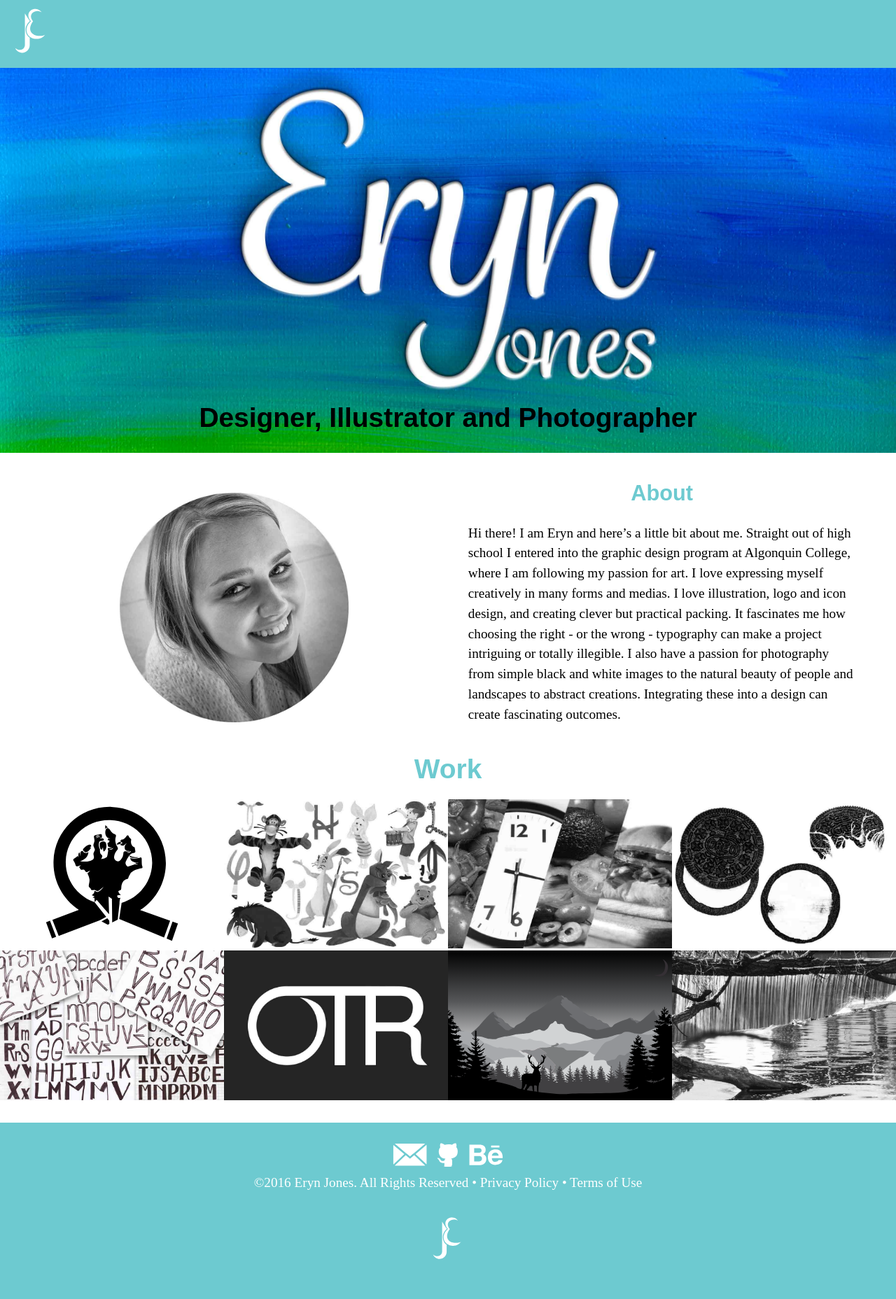
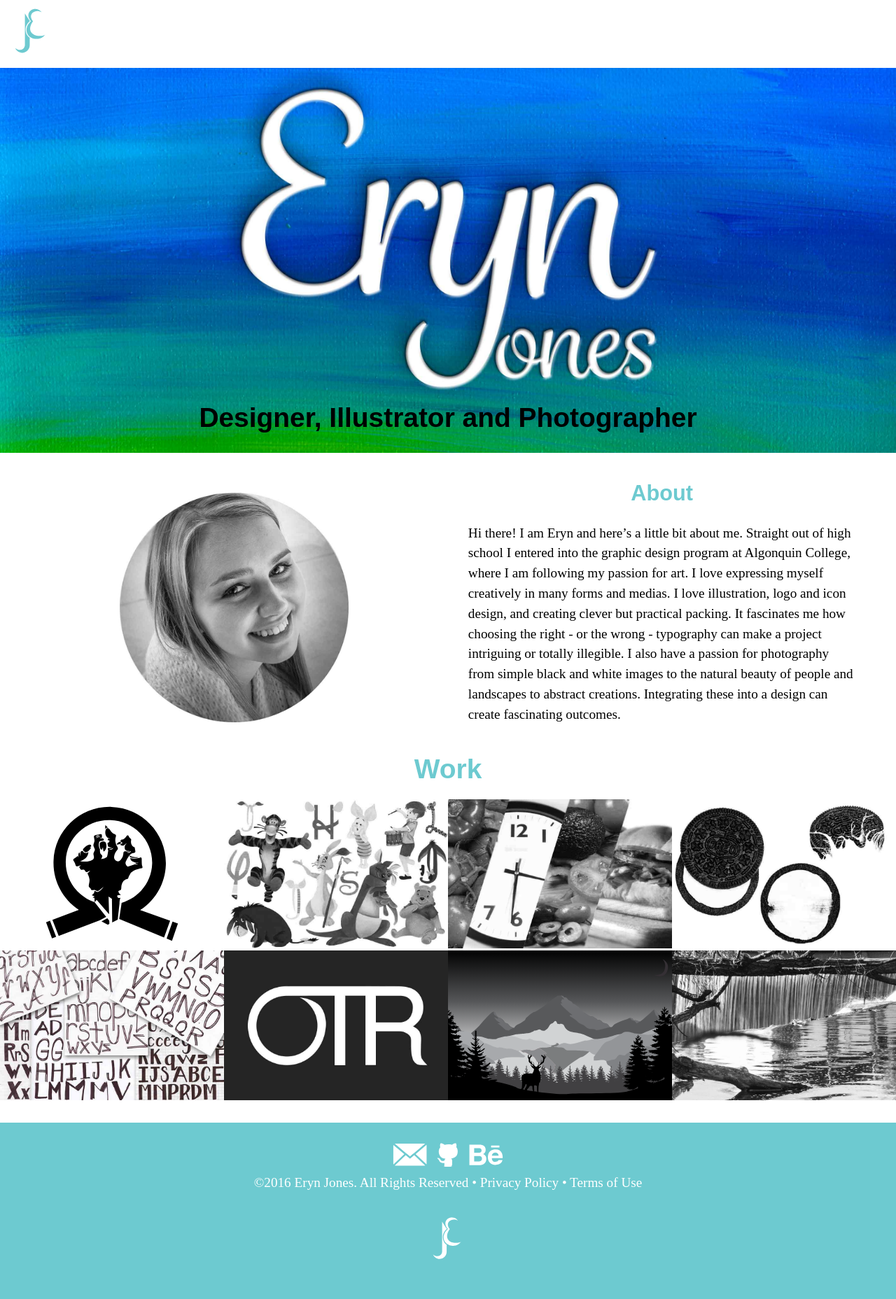
Before and after one commit to erynjones/portfolio, a Jekyll site: the page built from index.html, in a window 1280 px wide. Shown: the whole page at 70% size. Built offline with Jekyll 4.4.1, drawn with Linux system fonts in a browser that asks for light colours; some web fonts are replaced.

Commit message:
white banner added and teal logo

```diff
--- a/_layouts/default.html
+++ b/_layouts/default.html
@@ -28,8 +28,8 @@
   <li><a href="#main">Jump to main content</a></li>
 </ul>
 
-<header itemref="data-author" itemscope itemtype="https://schema.org/WebSite" id="top" class="teal-background" role="banner">
-    <a itemprop="url" href="{{site.baseurl}}/index"><img class="pad-t-1-4 push-1-4 icons logo" src="{{site.baseurl}}/images/eryn-jones.svg" alt="Eryn Jones"></a>
+<header itemref="data-author" itemscope itemtype="https://schema.org/WebSite" id="top" class="white-background" role="banner">
+  <a itemprop="url" href="{{site.baseurl}}/index"><img class="pad-t-1-4 push-1-4 icons logo" src="{{site.baseurl}}/images/eryn-jones-teal.svg" alt="Eryn Jones"></a>
 </header>
 
 <main role="main" id="main">
--- a/_layouts/illustration-default.html
+++ b/_layouts/illustration-default.html
@@ -27,8 +27,8 @@
   <li><a href="#main">Jump to main content</a></li>
 </ul>
 
-<header itemref="data-author" itemscope itemtype="https://schema.org/WebSite" id="top" class="skip-links teal-background head-2">
-    <a itemprop="url" href="{{site.baseurl}}/index"><img class="pad-t-1-4 push-1-4 icons logo" src="{{site.baseurl}}/images/eryn-jones.svg" alt="Eryn Jones"></a>
+<header itemref="data-author" itemscope itemtype="https://schema.org/WebSite" id="top" class="skip-links white-background head-2">
+    <a itemprop="url" href="{{site.baseurl}}/index"><img class="pad-t-1-4 push-1-4 icons logo" src="{{site.baseurl}}/images/eryn-jones-teal.svg" alt="Eryn Jones"></a>
 </header>
 
 <main role="main" id="main">
--- a/css/main.css
+++ b/css/main.css
@@ -25,6 +25,10 @@ p {
 
 .white {
   color: #fff;
+}
+
+.white-background {
+  background-color: #fff;
 }
 
 .grey {
```
Also changed, not shown: images/eryn-jones-teal.svg (added).
